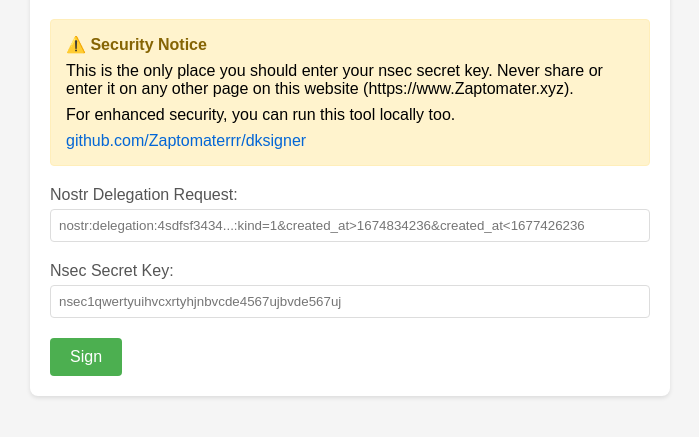
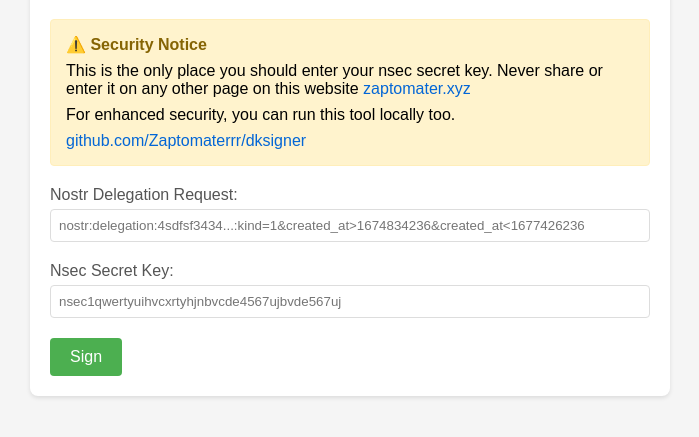
Before and after one commit to Zaptomaterrr/dksigner, a website built with Vite: page index.html in a window 1280 px wide. Shown: the part 101-538 px from the top of the page, without its empty margins (290-989 px from the left). Built offline with nearby package versions, Linux system fonts and the light colour scheme.

Commit message:
proper link updated

```diff
--- a/index.html
+++ b/index.html
@@ -11,7 +11,10 @@
             <h1>Nostr Delegation Signer</h1>
             <div class="security-notice">
                 <p class="warning">⚠️ Security Notice</p>
-                <p>This is the only place you should enter your nsec secret key. Never share or enter it on any other page on this website (https://www.Zaptomater.xyz).</p>
+                <p>
+                    This is the only place you should enter your nsec secret key. Never share or enter it on any other page on this website
+                    <a href="https://zaptomater.xyz/" target="_blank">zaptomater.xyz</a>
+                </p>
                 <p>For enhanced security, you can run this tool locally too.</p>
 
                 <a href="https://github.com/Zaptomaterrr/dksigner" target="_blank">github.com/Zaptomaterrr/dksigner</a>
```
